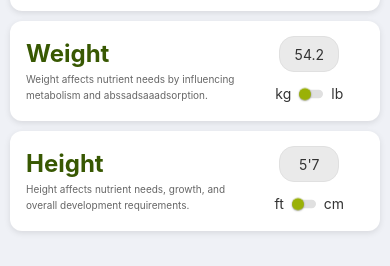
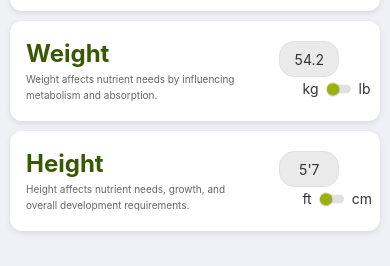
Before and after one commit to DorbieBadorndie/nutrivision-frontend-main, a React Native app: screen / in a window 390 px wide. Shown: the part 309-575 px from the top of the page. Built offline with nearby package versions, Linux system fonts and the light colour scheme.

Commit message:
Fixed Carousel Shadow and Input box spacing on android

```diff
--- a/app/index.tsx
+++ b/app/index.tsx
@@ -140,7 +140,7 @@ export default function HomeScreen() {
                   renderItem={renderDetailBox}
                   width={SCREEN_WIDTH - 20}
                   height={160}
-                  style={{ alignSelf: 'center' }}
+                  style={{ alignSelf: 'center', overflow: 'visible' }}
                   onSnapToItem={index => setActiveIndex(index)}
                 />
 
@@ -159,10 +159,10 @@ export default function HomeScreen() {
               <View style={styles.ageContainer}>
                 <View style={styles.leftColumn}>
                   <View style={styles.topLeft}>
-                    <ThemedText style={styles.ageTitle}>Age</ThemedText>
+                    <ThemedText style={styles.containerTitle}>Age</ThemedText>
                   </View>
                   <View style={styles.bottomLeft}>
-                    <ThemedText style={styles.ageSubtitle}>
+                    <ThemedText style={styles.containerSubtitle}>
                       Age affects nutrient intake by changing metabolism, absorption, and dietary needs.
                     </ThemedText>
                   </View>
@@ -208,11 +208,11 @@ export default function HomeScreen() {
               <View style={styles.weightContainer}>
                 <View style={styles.leftColumn}>
                   <View style={styles.topLeft}>
-                    <ThemedText style={styles.ageTitle}>Weight</ThemedText>
+                    <ThemedText style={styles.containerTitle}>Weight</ThemedText>
                   </View>
                   <View style={styles.bottomLeft}>
-                    <ThemedText style={styles.ageSubtitle}>
-                      Weight affects nutrient needs by influencing metabolism and abssadsaaadsorption.
+                    <ThemedText style={styles.containerSubtitle}>
+                      Weight affects nutrient needs by influencing metabolism and absorption.
                     </ThemedText>
                   </View>
                 </View>
@@ -232,7 +232,7 @@ export default function HomeScreen() {
                       <Switch
                         trackColor={{ false: '#e0e0e0', true: '#e0e0e0' }}
                         thumbColor={'#9AB106'}
-                        style={{ transform: [{ scaleX: 0.6 }, { scaleY: 0.6 }] }}
+                        style={styles.switch}
                         value={!isKg}
                         onValueChange={toggleWeightUnit}
                       />
@@ -246,10 +246,10 @@ export default function HomeScreen() {
               <View style={styles.heightContainer}>
                 <View style={styles.leftColumn}>
                   <View style={styles.topLeft}>
-                    <ThemedText style={styles.ageTitle}>Height</ThemedText>
+                    <ThemedText style={styles.containerTitle}>Height</ThemedText>
                   </View>
                   <View style={styles.bottomLeft}>
-                    <ThemedText style={styles.ageSubtitle}>
+                    <ThemedText style={styles.containerSubtitle}>
                       Height affects nutrient needs, growth, and overall development requirements.
                     </ThemedText>
                   </View>
@@ -270,7 +270,7 @@ export default function HomeScreen() {
                       <Switch
                         trackColor={{ false: '#e0e0e0', true: '#e0e0e0' }}
                         thumbColor={'#9AB106'}
-                        style={{ transform: [{ scaleX: 0.6 }, { scaleY: 0.6 }] }}
+                        style={styles.switch}
                         value={!isFt}
                         onValueChange={toggleHeightUnit}
                       />
@@ -314,10 +314,11 @@ const styles = StyleSheet.create({
   },
   carouselDetailBox: {
     backgroundColor: 'white',
+    margin: 4,
     borderRadius: 12,
     padding: 16,
     shadowColor: '#000',
-    shadowOffset: { width: 0, height: 2 },
+    shadowOffset: { width: 0, height: 4 },
     shadowOpacity: 0.1,
     shadowRadius: 6,
     elevation: 4,
@@ -404,13 +405,13 @@ const styles = StyleSheet.create({
     justifyContent: 'center',
     alignItems: 'center',
   },
-  ageTitle: {
+  containerTitle: {
     fontSize: 24,
     fontWeight: 'bold',
     color: '#385802',
     textAlign: 'left',
   },
-  ageSubtitle: {
+  containerSubtitle: {
     fontSize: 10,
     lineHeight: 16,
     color: '#666',
@@ -418,7 +419,6 @@ const styles = StyleSheet.create({
   counterWrapper: {
     flexDirection: 'row',
     alignItems: 'center',
-    marginBottom: 8,
   },
   counterButton: {
     paddingHorizontal: 6,
@@ -452,7 +452,6 @@ const styles = StyleSheet.create({
   weightInput: {
     height: 36,
     width: 60,
-    marginBottom: 8,
     borderWidth: 1,
     borderColor: '#e0e0e0',
     borderRadius: 15,
@@ -463,14 +462,19 @@ const styles = StyleSheet.create({
     backgroundColor: '#eaeaea',
   },
   switchRow: {
+    width: '20%',
+    flex: 1,
     flexDirection: 'row',
     alignItems: 'center',
-    marginTop: 2,
   },
   switchLabel: {
-    marginHorizontal: 0,
     fontSize: 14,
     color: '#333',
+    textAlign: 'center',
+  },
+  switch: {
+    transform: [{ scaleX: 0.6 }, { scaleY: 0.6 }],
+
   },
   checkButton: {
     position: 'absolute',
```
